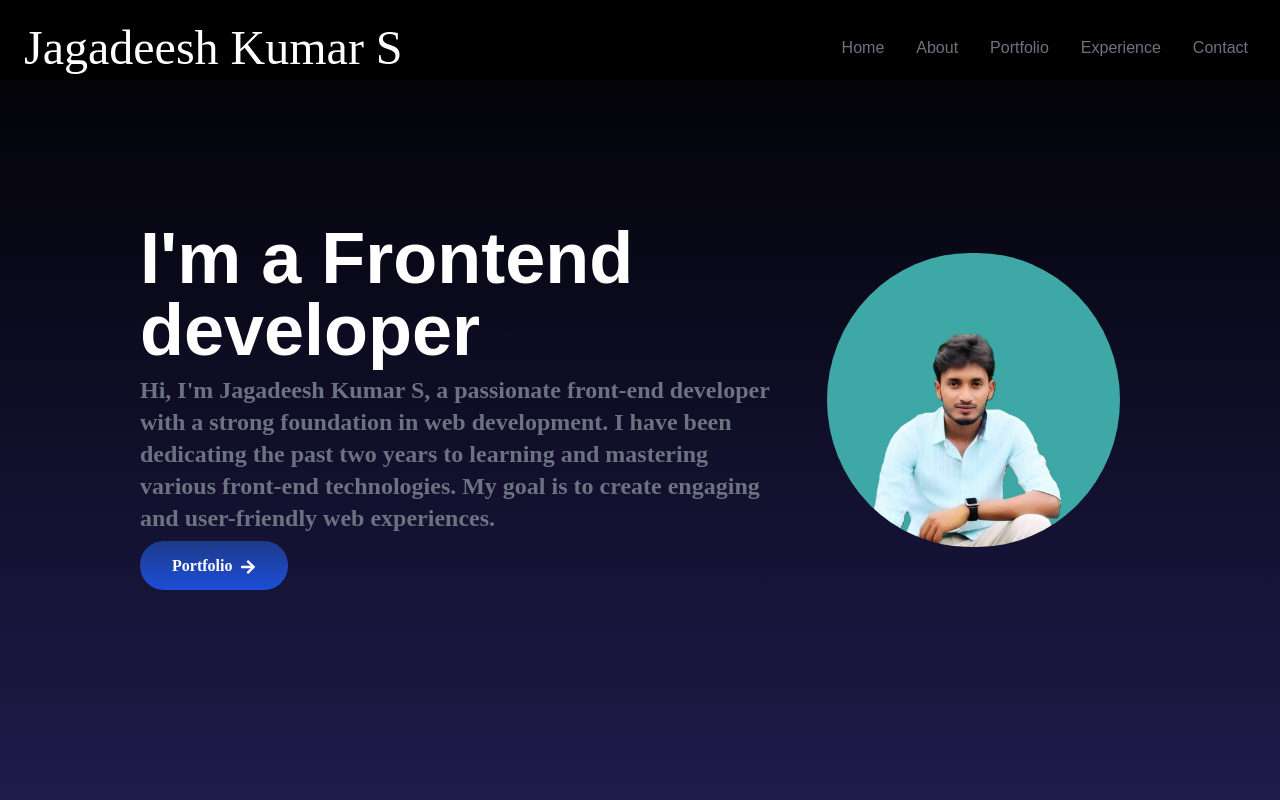
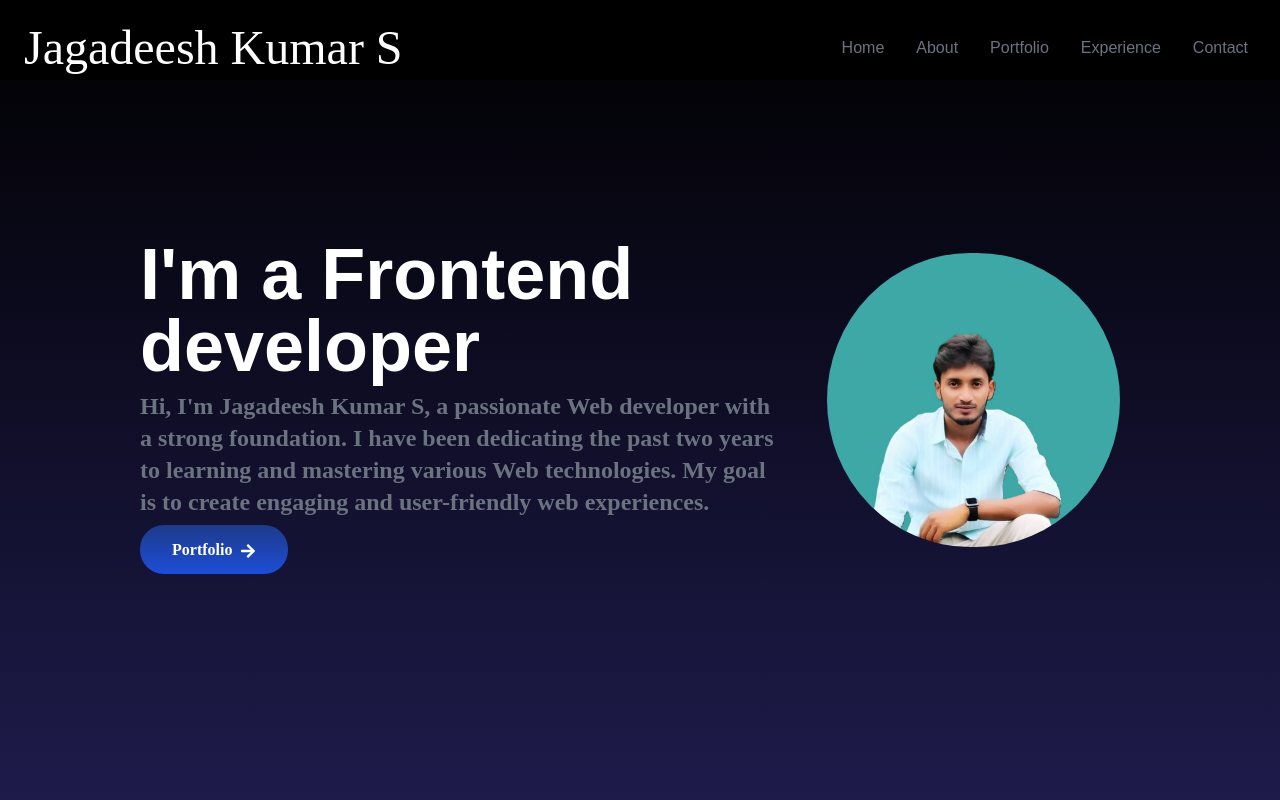
Before and after one commit to Jagadeesh825/portfolio, a React (Create React App) app: page / in a window 1280 px wide. Shown: the top 800 px of the page. Built offline with nearby package versions, Linux system fonts and the light colour scheme.

Commit message:
Update Home.jsx

```diff
--- a/src/components/Home.jsx
+++ b/src/components/Home.jsx
@@ -10,7 +10,7 @@ const Home = () => {
         <div className="md:w-2/3 md:pr-8">
           <h2 className="text-3xl sm:text-7xl font-bold text-white mb-2">I'm a Frontend <br />developer</h2>
           <p className="text-gray-500 mb-0 font-new font-bold text-2xl ">
-  Hi, I'm Jagadeesh Kumar S, a passionate front-end developer with a strong foundation in web development. I have been dedicating the past two years to learning and mastering various front-end technologies. My goal is to create engaging and user-friendly web experiences.
+  Hi, I'm Jagadeesh Kumar S, a passionate Web developer with a strong foundation. I have been dedicating the past two years to learning and mastering various Web technologies. My goal is to create engaging and user-friendly web experiences.
 </p>
           <div className="pt-5 place-content-center">
           <Link to="portfolio" smooth={true} duration={500} className=" text-white px-8 py-4 rounded-3xl font-new font-extrabold bg-gradient-to-t from-blue-700 to-blue-900 cursor-pointer">
```
